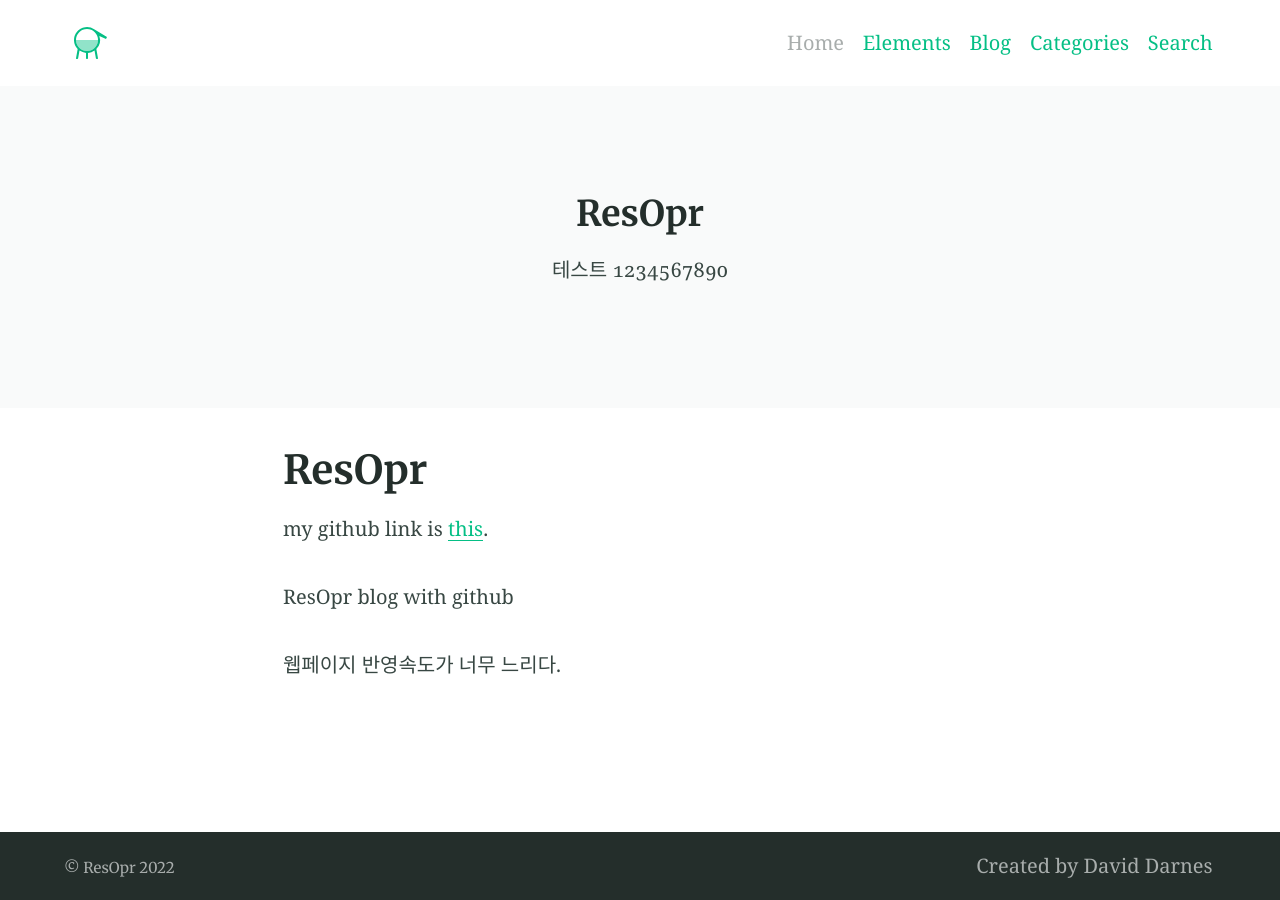
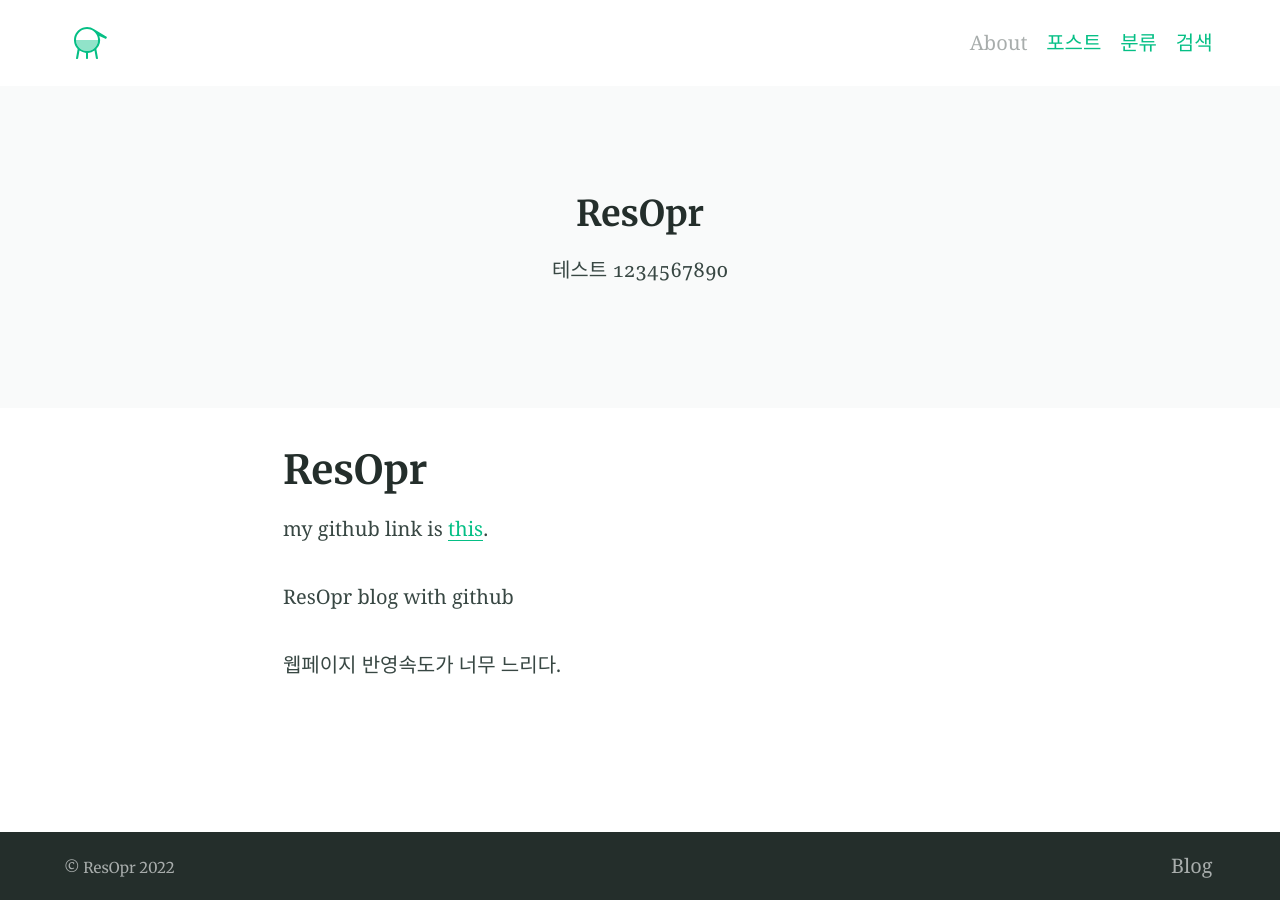
Before and after one commit to ResOpr/ResOpr.github.io, a Jekyll site: the page built from index.md, in a window 1280 px wide. Built offline with Jekyll 4.4.1, drawn with Linux system fonts in a browser that asks for light colours.

Commit message:
Update _config.yml

```diff
--- a/_config.yml
+++ b/_config.yml
@@ -121,24 +121,20 @@ favicons: # Favicons are also used in the manifest file. Syntax is 'size: path'
 
 # 9. Site navigation
 navigation_header:
-- title: Home
+- title: About
   url: /
-- title: Elements
-  url: /elements/
-- title: Blog
+- title: 포스트
   url: /blog/
-- title: Categories
+- title: 분류
   url: /categories/
-- title: Search
+- title: 검색
   url: /search/
 
 navigation_footer:
-- title: Created by David Darnes
-  url: https://darn.es
+- title: Blog
 
 social_links: # Appears in sidebar. Set the urls then uncomment and comment out as desired
-  GitHub: https://resopr.github.io
-  link: https://resopr.github.io
+  GitHub: https://github.com/ResOpr
   RSS: /feed.xml
 
 sharing_links: # Appear at the bottom of single blog posts, add as desired. The value can be 'true' or the desired button colour
```
